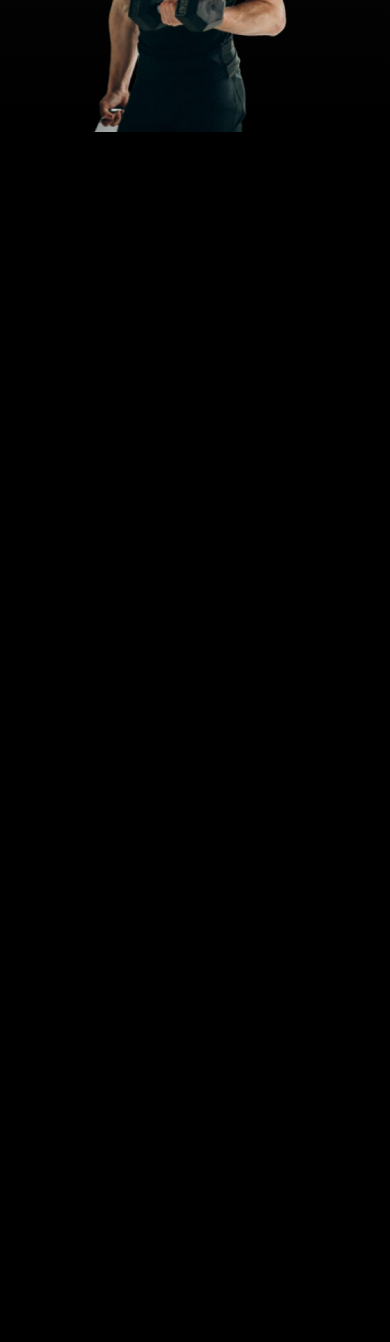
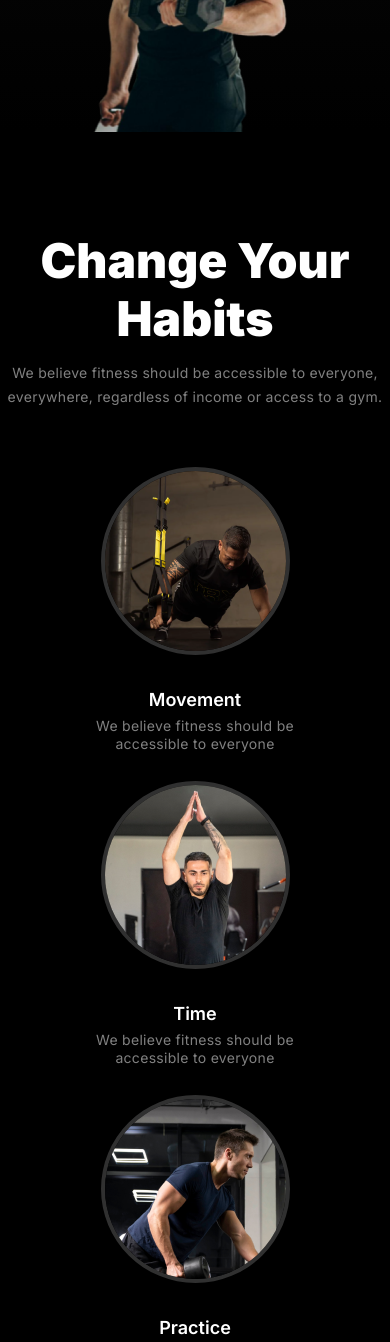
Before and after one commit to Morshedul-developer/fitness-responsive-website, a plain HTML site: page index.html in a window 390 px wide. Shown: the part 684-2026 px from the top of the page. Before the commit the page ends 844 px from the top, so only its background shows below. Drawn offline with Linux system fonts and the light colour scheme.

Commit message:
completed the habits section and also made it responsive for mobile device

```diff
--- a/index.html
+++ b/index.html
@@ -73,7 +73,44 @@
     </header>
 
     <!-- main section -->
-    <main></main>
+    <main>
+        <!-- section habits -->
+        <section class="habits">
+            <div class="habits-info">
+                <h3 class="section-title">Change Your Habits</h3>
+                <p class="section-des">We believe fitness should be accessible to everyone, everywhere, regardless of income or access to a gym.</p>
+            </div>
+            <!-- habit-cards -->
+             <div class="habit-cards grid">
+                <!-- card -->
+                 <div class="habit-card">
+                    <img src="images/image 3.png" alt="">
+                    <h5 class="habit-title">Movement</h5>
+                    <p class="habit-des">We believe fitness should be accessible to everyone</p>
+                 </div>
+                 <div class="habit-card">
+                    <img src="images/image 2.png" alt="">
+                    <h5 class="habit-title">Time</h5>
+                    <p class="habit-des">We believe fitness should be accessible to everyone</p>
+                 </div>
+                 <div class="habit-card">
+                    <img src="images/image 4.png" alt="">
+                    <h5 class="habit-title">Practice</h5>
+                    <p class="habit-des">We believe fitness should be accessible to everyone</p>
+                 </div>
+                 <div class="habit-card">
+                    <img src="images/image 5.png" alt="">
+                    <h5 class="habit-title">Weight Loss</h5>
+                    <p class="habit-des">We believe fitness should be accessible to everyone</p>
+                 </div>
+             </div>
+        </section>
+
+        <!-- motivation section -->
+         <section class="motivation">
+
+         </section>
+    </main>
 
     <!-- footer section -->
     <footer></footer>
--- a/styles/style.css
+++ b/styles/style.css
@@ -26,10 +26,68 @@ main,
   margin: 0 auto;
 }
 
+main > section{
+    margin-top: 100px;
+}
+
 .flex{
     display: flex;
 }
 
+.grid{
+    display: grid;
+}
+
+.habits{
+    text-align: center;
+}
+.section-title{
+    font-size: 3rem;
+    font-weight: 900;
+    line-height: 120%;
+    color: white;
+    margin-bottom: 14px;
+}
+
+.section-des{
+    max-width: 670px;
+    margin: 0 auto;
+    font-size: .875rem;
+    line-height: 1.5rem;
+    letter-spacing: .3px;
+    color: rgba(255, 255, 255, 0.5);
+    margin-bottom: 58px;
+}
+.habit-cards{
+    grid-template-columns: repeat(4, 1fr);
+    justify-items: center;
+}
+.habit-card{
+    width: 231px;
+    height: 274px;
+}
+.habit-card img{
+    border: 4px solid rgba(255, 255, 255, 0.189);
+    margin-bottom: 30px;
+    border-radius: 50%;
+    -webkit-border-radius: 50%;
+    -moz-border-radius: 50%;
+    -ms-border-radius: 50%;
+    -o-border-radius: 50%;
+}
+.habit-title{
+    font-size: 1.125rem;
+    line-height: 120%;
+    font-weight: 600;
+    color: white;
+    margin-bottom: 6px;
+}
+.habit-des{
+    font-size: .875rem;
+    line-height: 1.125rem;
+    letter-spacing: .3px;
+    color: rgba(255, 255, 255, 0.5);
+}
 
 /* main styles */
 
@@ -195,6 +253,10 @@ nav > h3 {
     color: rgba(255, 255, 255, 0.65);
 }
 
+/* habits section related styles */
+
+
+
 
 /* Responsive codes */
 
@@ -281,4 +343,9 @@ nav > h3 {
 .tooltip-2{
     padding-left: 8px;
 }
+
+.habit-cards{
+    grid-template-columns: 1fr;
+    gap: 40px;
 }
+}
```
